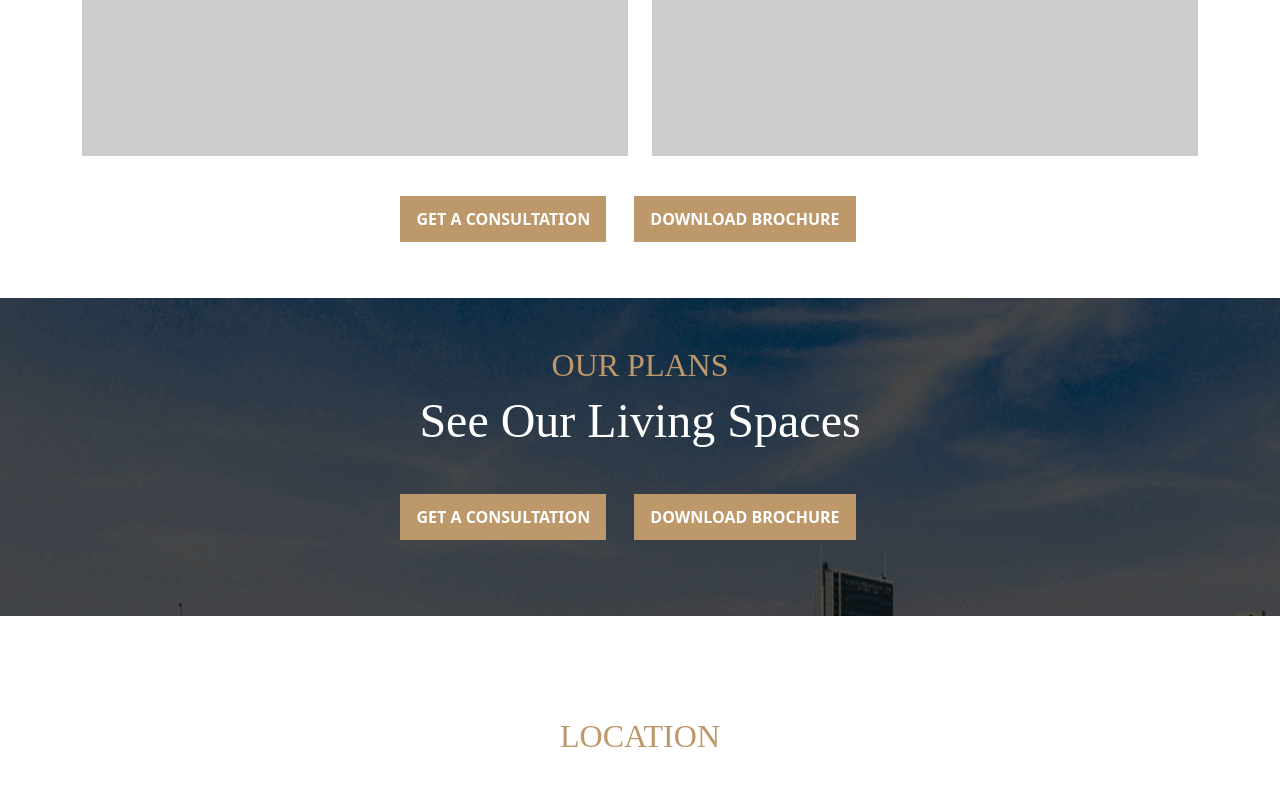
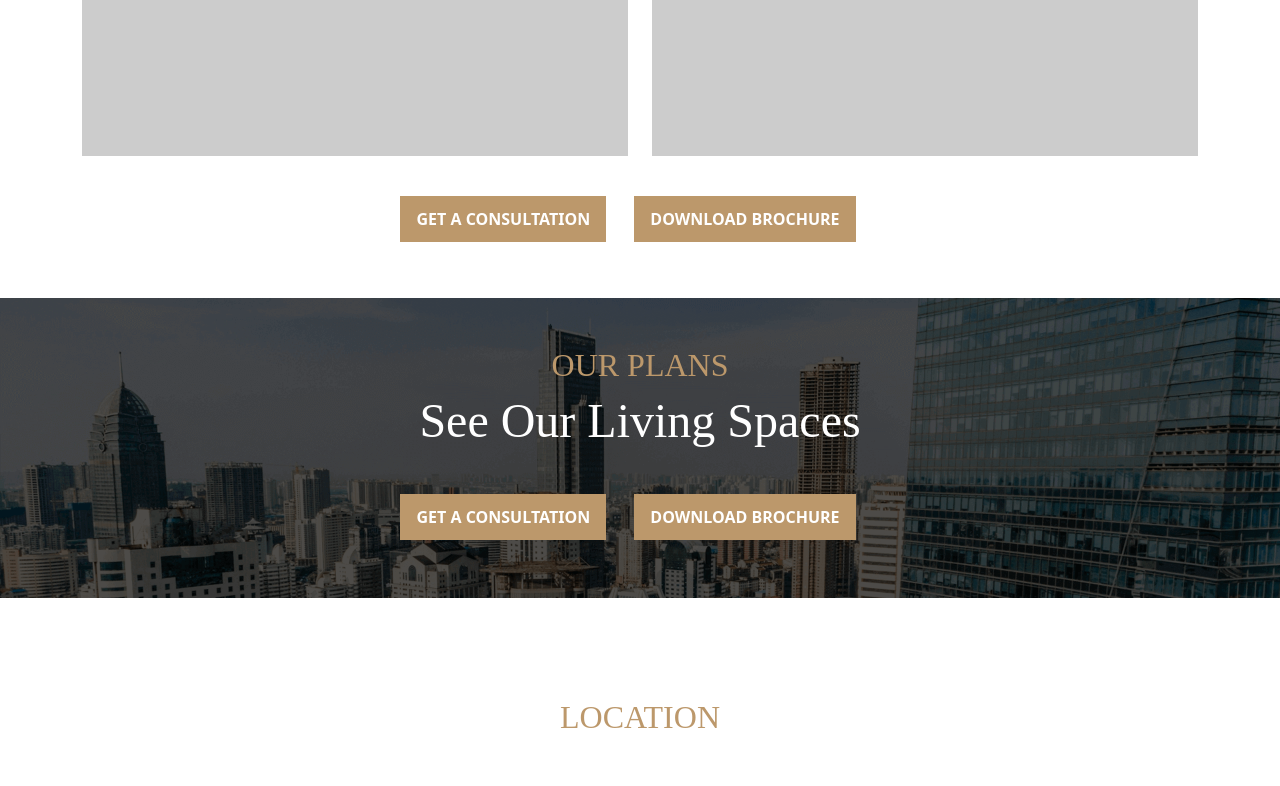
Before and after one commit to deyankur123/southwinds, a plain HTML site: page index.html in a window 1280 px wide. Shown: the part 3789-4575 px from the top of the page. Drawn offline with nearby package versions, Linux system fonts and the light colour scheme; grey boxes are pictures that could not be loaded; placeholder pictures from the web are drawn by us; a web font is replaced by a local one.

Commit message:
Add files via upload

```diff
--- a/less/custom.less
+++ b/less/custom.less
@@ -227,7 +227,7 @@ a,button{
             width: 100%;
 
             @media screen and (max-width:767px) {
-                height: 85vh;
+                height: 80vh;
             }
 
             .banner-left-inner {
@@ -726,11 +726,14 @@ a,button{
 
 // floor plan
 .floor-plan {
+    height: 300px;
     width: 100%;
     background-attachment: fixed;
+    background-size:cover ;
+    background-position: center;
     background-image: url('../images/slider_img_bg.png');
     box-shadow: inset 0 0 0 2000px rgba(0, 0, 0, 0.241);
-
+    background-repeat: no-repeat;
     .button-container {
         padding: 20px 0px;
 
```
Also changed, not shown: css/custom.css.
